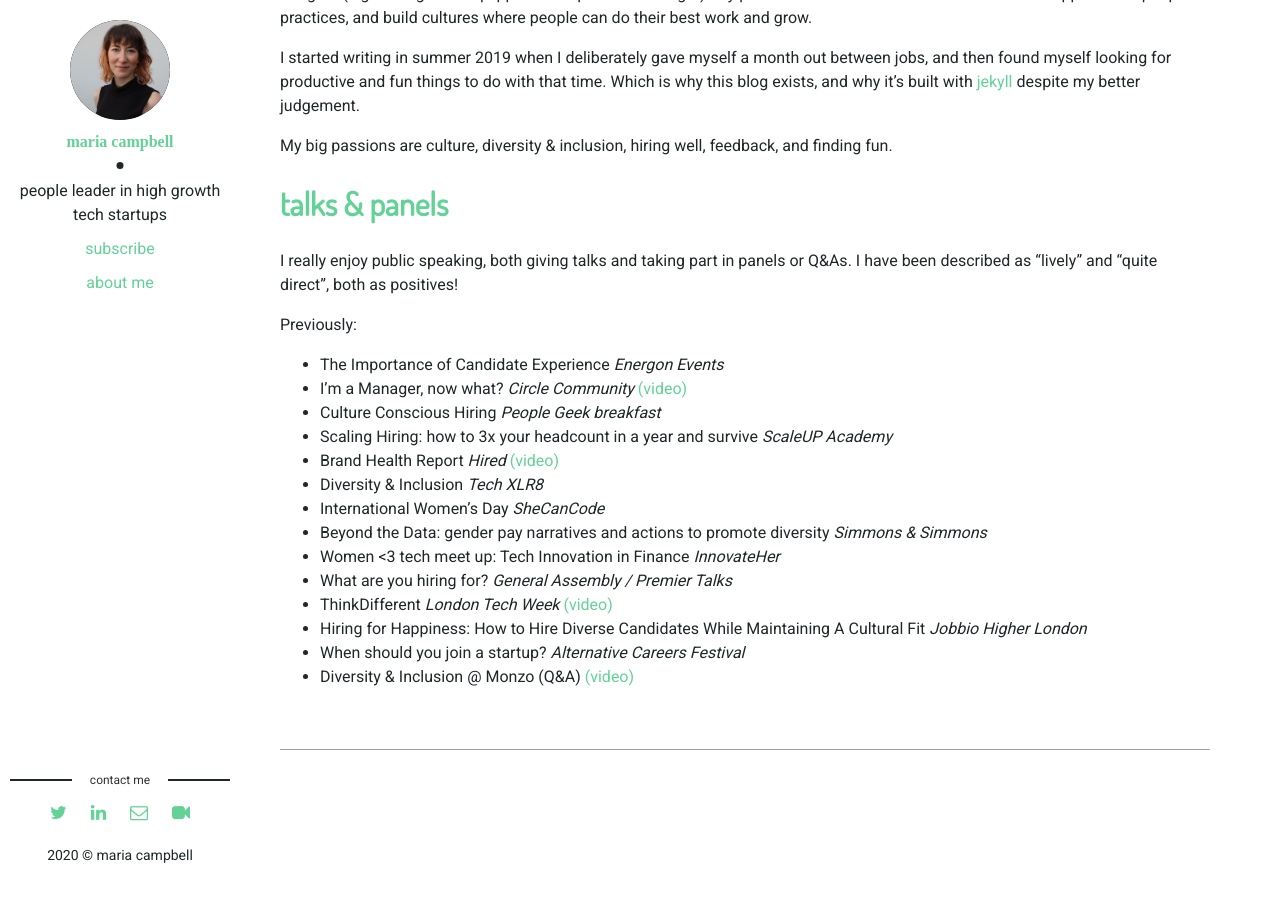
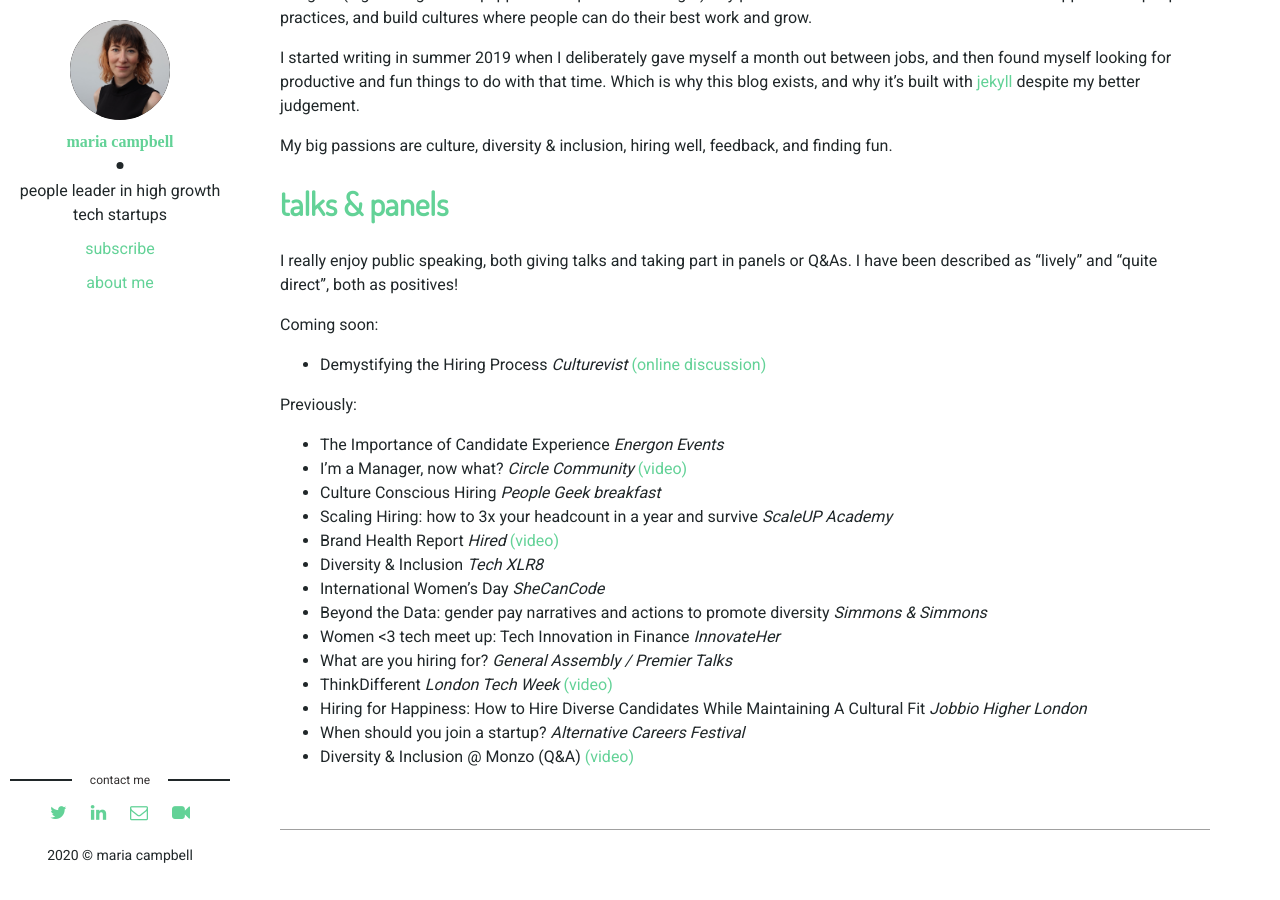
Before and after one commit to moyni/moyni.github.io, a Jekyll site: the page built from about.markdown, in a window 1280 px wide and 900 px high, scrolled down 715 px. Built offline with Jekyll 4.4.1, drawn with Linux system fonts in a browser that asks for light colours.

Commit message:
add culturevist event

```diff
--- a/about.markdown
+++ b/about.markdown
@@ -19,6 +19,9 @@ My big passions are culture, diversity & inclusion, hiring well, feedback, and f
 
 I really enjoy public speaking, both giving talks and taking part in panels or Q&As. I have been described as "lively" and "quite direct", both as positives!
 
+Coming soon:
+* Demystifying the Hiring Process *Culturevist* [(online discussion)](https://culturevist.com/online-event-demystifying-the-hiring-process/)
+
 Previously:
 
 * The Importance of Candidate Experience *Energon Events*
```
